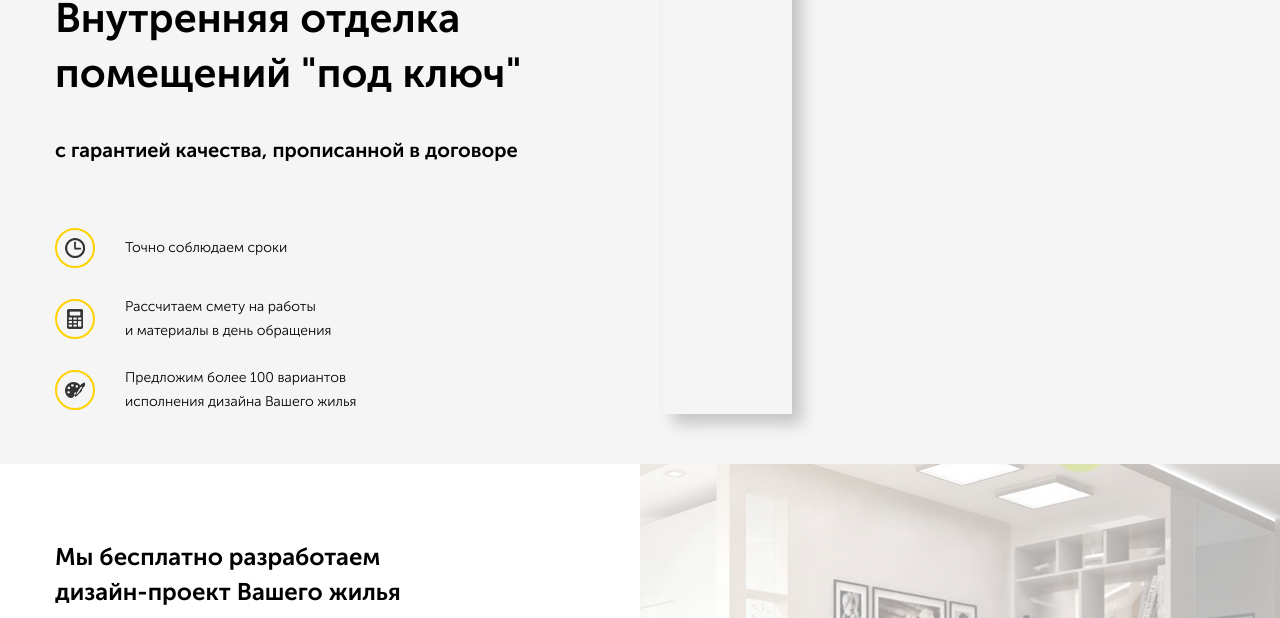
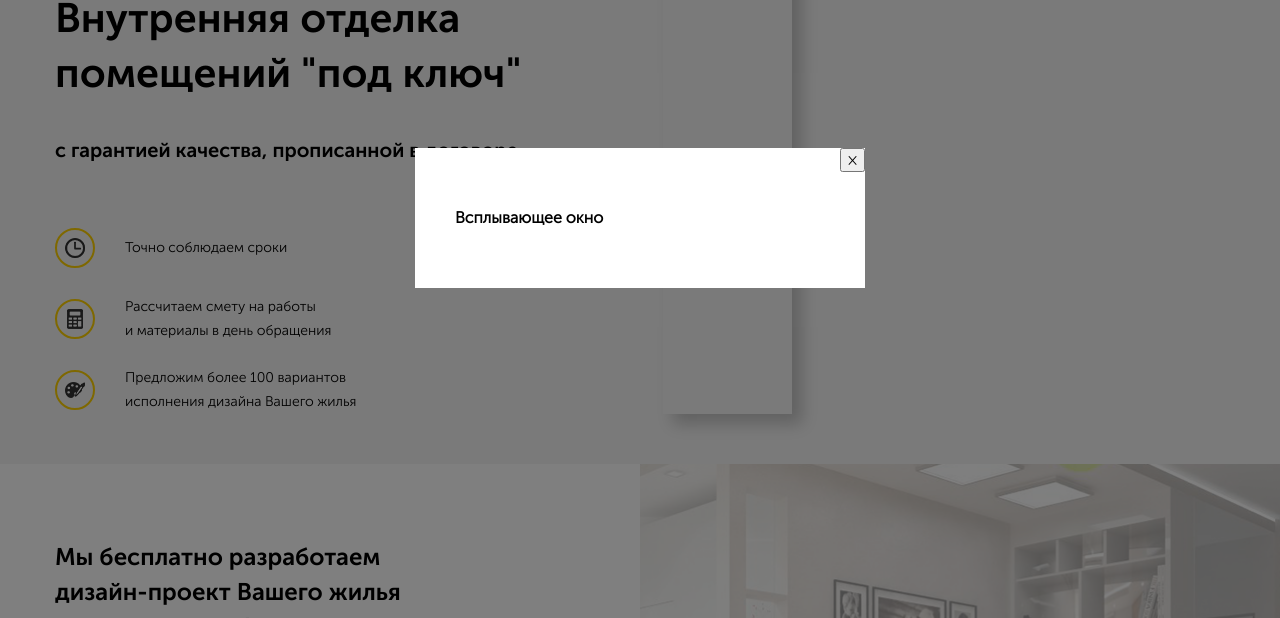
Before and after one commit to ekatebenkova/repair, a plain HTML site: page index.html in a window 1280 px wide. Both pictures are taken after a click on the button "Перезвоните мне". Shown: the part 182-800 px from the top of the page. Drawn offline with Linux system fonts and the light colour scheme.

Commit message:
добавлено моадльное окно перезвоните мне

```diff
--- a/index.html
+++ b/index.html
@@ -22,7 +22,7 @@
             <a href="tel: +7(495)42-251-31" class="navbar__phone">+7 (495) 42-251-31</a>
           </div>
           <!-- /.navbar__contacts -->
-          <button class="button navbar__button">Перезвоните мне</button>
+          <button class="button navbar__button" id="button">Перезвоните мне</button>
         </div>
         <!-- /.navbar__info -->
       </div>
@@ -96,5 +96,17 @@
 
 </main>
 
+
+<div class="modal" id="modal">
+  <div class="modal-dialog">
+    <button class="modal-dialog__close" id="close">&times;</button>
+    <h4 class="modal-dialog__title">Всплывающее окно</h4>
+  </div>
+  <!-- /.modal-dialog -->
+</div>
+<!-- /.modal -->
+
+<script src="js/main.js"></script>
+
 </body>
 </html>
--- /dev/null
+++ b/js/main.js
@@ -0,0 +1,15 @@
+var button = document.querySelector('#button');
+var modal = document.querySelector('#modal');
+var close = document.querySelector('#close');
+
+button.addEventListener('click', function() {
+  modal.classList.add('modal_active');
+});
+
+close.addEventListener('click', function() {
+  modal.classList.remove('modal_active');
+});
+
+setInterval(function() {
+  modal.classList.remove('modal_active');
+}, 5000);
--- /dev/null
+++ b/sass/blocks/_modal.sass
@@ -0,0 +1,22 @@
+.modal
+  position: fixed
+  left: 0
+  top: 0
+  width: 100%
+  height: 100%
+  background-color: rgba(#000000, 0.5)
+  display: none
+  &_active
+    display: flex
+  &-dialog
+    position: relative
+    margin: auto
+    max-width: 450px
+    width: 90%
+    min-width: 200px
+    background-color: #fff
+    padding: 40px
+    &__close
+      position: absolute
+      top: 0
+      right: 0
--- a/sass/style.sass
+++ b/sass/style.sass
@@ -7,3 +7,6 @@
 @import 'blocks/hero'
 /* Стили для блока offer */
 @import 'blocks/offer'
+
+/* Стили модального окна */
+@import 'blocks/modal'
```
Also changed, not shown: css/style.css, 1 other file.
